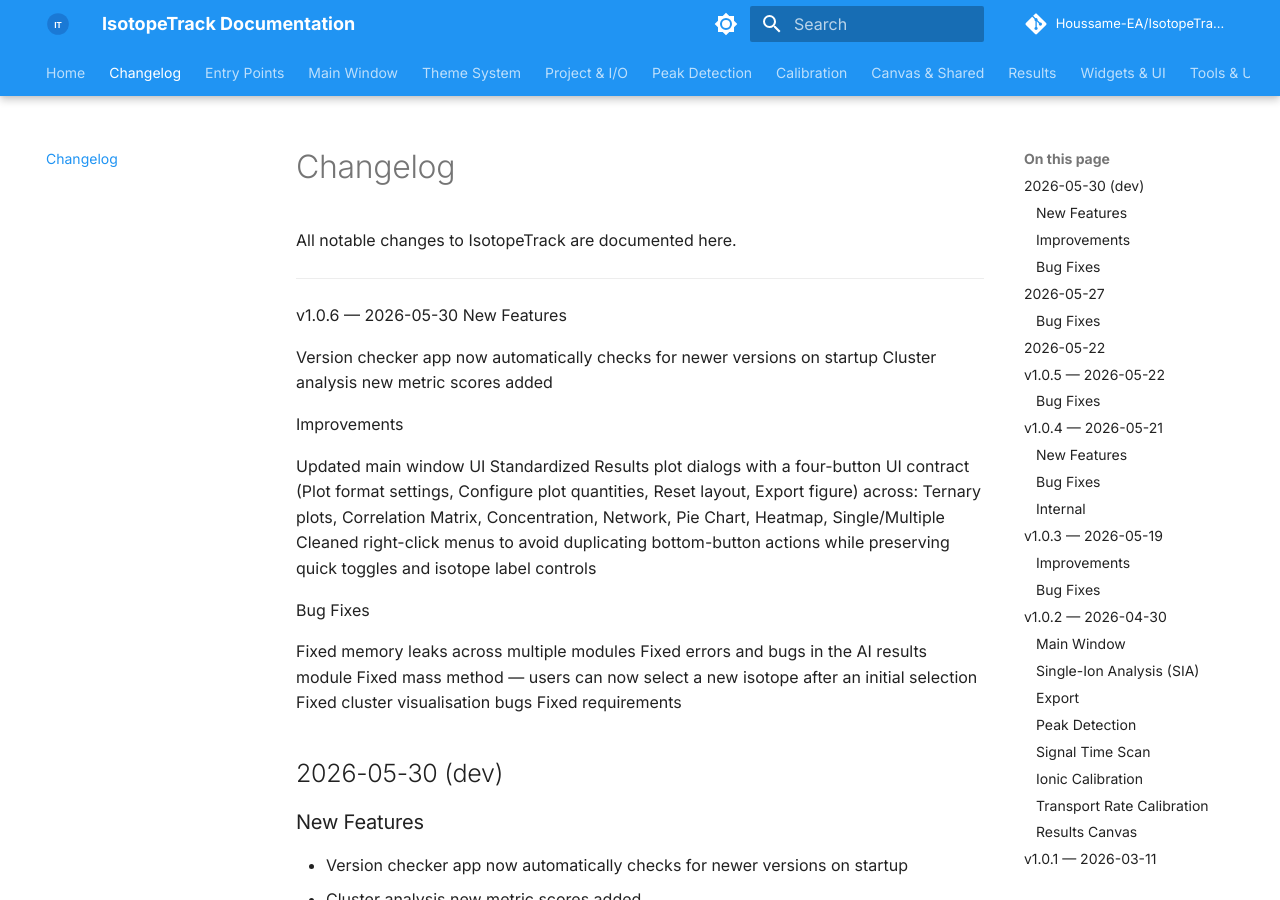
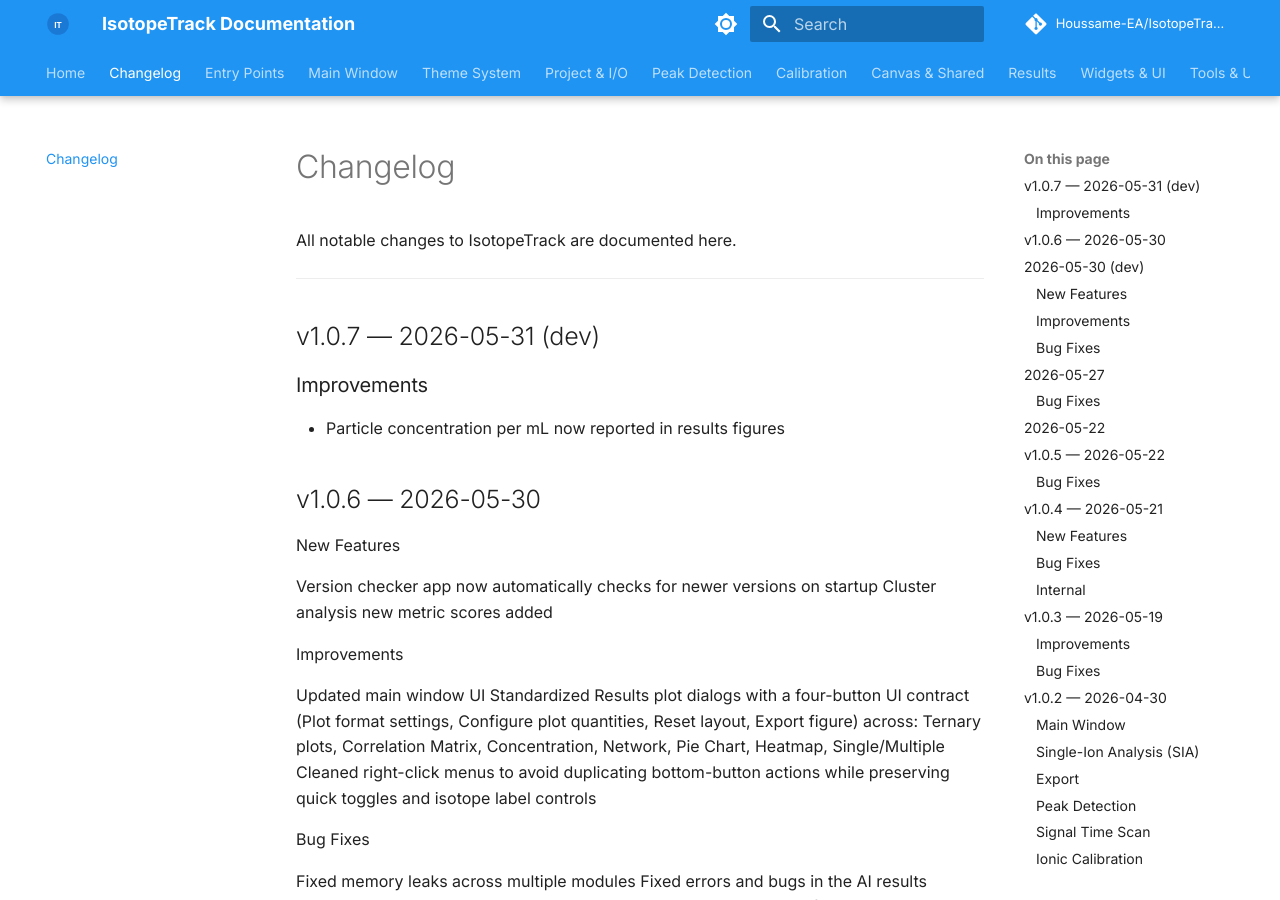
Before and after one commit to Houssame-EA/IsotopeTrack, an MkDocs documentation site: the page built from docs/changelog.md, in a window 1280 px wide and 900 px high. Built offline with MkDocs 1.6.1 and Material for MkDocs 9.7.7, drawn with Linux system fonts in a browser that asks for light colours; comment, search, counter and statistics services are not loaded; the version menu is left out.

Commit message:
docs: update changelog [skip ci]

```diff
--- a/docs/changelog.md
+++ b/docs/changelog.md
@@ -4,7 +4,14 @@ All notable changes to IsotopeTrack are documented here.
 
 ---
 
-v1.0.6 — 2026-05-30
+
+## v1.0.7 — 2026-05-31 (dev)
+
+### Improvements
+
+- Particle concentration per mL now reported in results figures
+
+## v1.0.6 — 2026-05-30
 New Features
 
 Version checker app now automatically checks for newer versions on startup
```
